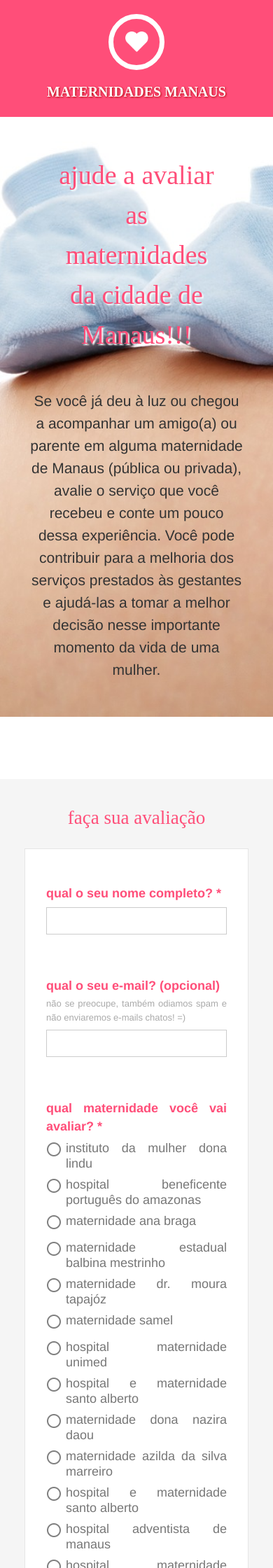
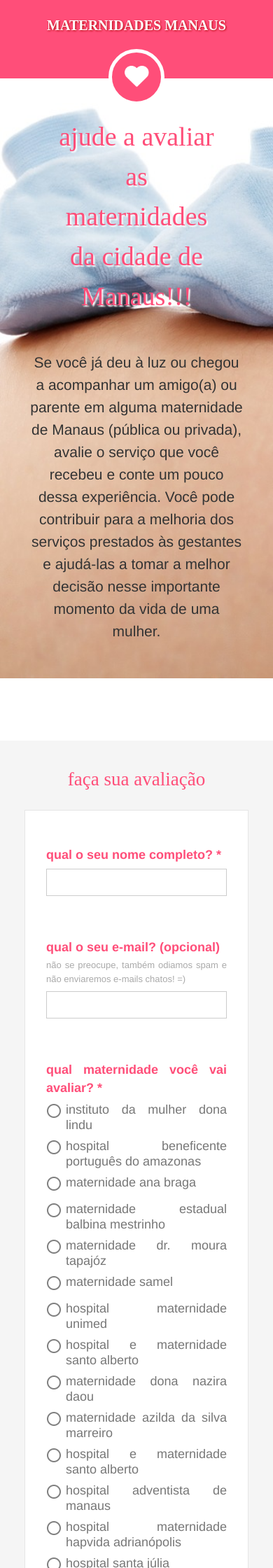
Before and after one commit to maternidadesmanaus/maternidadesmanaus.github.io, a Jekyll site: the page built from index.html, in a window 390 px wide. Shown: the top 2240 px of the page at 70% size. Built offline with Jekyll 4.4.1, drawn with Linux system fonts in a browser that asks for light colours; some web fonts are replaced.

Commit message:
Ajustes no layout responsivo

```diff
--- a/_sass/_base.scss
+++ b/_sass/_base.scss
@@ -105,13 +105,6 @@ a {
     margin-left: auto;
     padding: 10px 0;
     @extend %clearfix;
-
-    @include media-query($on-laptop) {
-        max-width: -webkit-calc(#{$content-width} - (#{$spacing-unit}));
-        max-width:         calc(#{$content-width} - (#{$spacing-unit}));
-        padding-right: $spacing-unit / 2;
-        padding-left: $spacing-unit / 2;
-    }
 }
 
 
--- a/_sass/_responsive.scss
+++ b/_sass/_responsive.scss
@@ -20,8 +20,51 @@
     }
 }
 
+@include media-query(1000px) {
+
+    .share-buttons {
+        li {
+            a {
+                width: 100%;
+                margin-bottom: 30px;
+            }
+        }
+    }
+
+    .header {
+        .logo {
+            width: 100%;
+            margin-top: -50px;
+        }
+
+        .nav {
+            float: none;
+        }
+    }
+
+    .section {
+        .wrapper {
+            width: 100%;
+        }
+    }
+
+    .freebirdMaterialSelectPaperselectOptionList {
+        width: 100%;
+        width: calc(100% - 19px);
+    }
+}
+
 @include media-query($on-laptop) {
+    .section {
+        .wrapper {
+            width: 100%;
+        }
+    }
 
+    .freebirdMaterialSelectPaperselectOptionList {
+        width: 100%;
+        width: calc(100% - 19px);
+    }
 }
 
 @include media-query($on-palm) {
@@ -64,10 +107,11 @@
         padding: 20px;
 
         i.heart {
+            background-size: 50%;
+            border-width: 5px;
+            top: 70px;
             width: 80px;
             height: 80px;
-            top: 20px;
-            background-size: 50%;
         }
 
         .logo {
@@ -75,7 +119,7 @@
             font-weight: bold;
             font-size: 20px;
             float: none;
-            margin-top: 95px;
+            margin: 0 0 40px 0px;
             width: 100%;
         }
 
```
